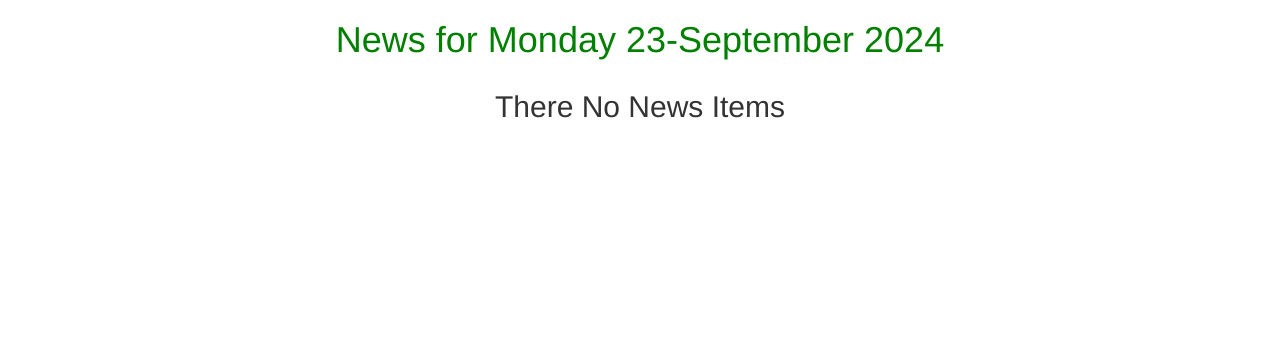
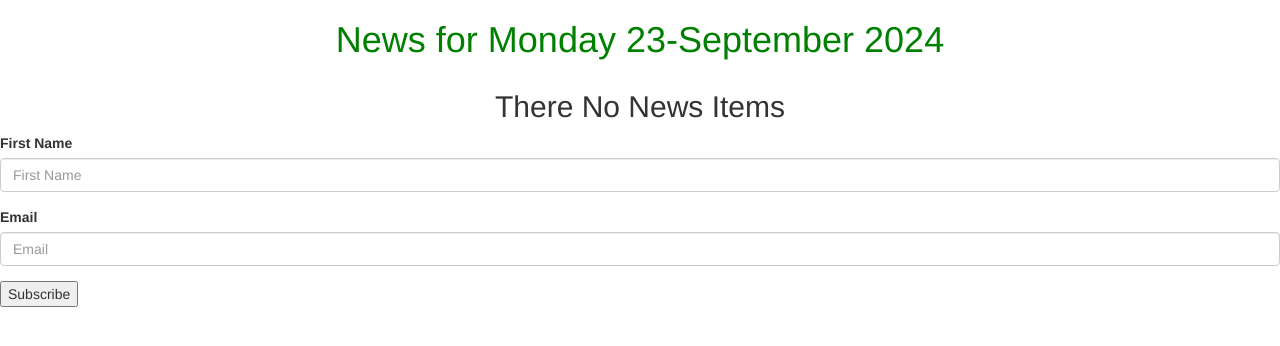
Before and after one commit to MuliJob/Baraton-Tribune, a Django app: page / in a window 1280 px wide. Shown: the part 52-398 px from the top of the page. Run offline with Django 5.2, Linux system fonts and the light colour scheme; data that the repository does not hold is empty; some libraries are stand-ins or nearby versions.

Commit message:
creating form for newsletter subscription

```diff
--- /dev/null
+++ b/news/forms.py
@@ -0,0 +1,5 @@
+from django import forms
+
+class NewsLetterForm(forms.Form):
+    your_name = forms.CharField(label='First Name',max_length=30)
+    email = forms.EmailField(label='Email')
--- a/news/templates/all-news/today-news.html
+++ b/news/templates/all-news/today-news.html
@@ -1,4 +1,5 @@
 {%extends 'all-news/base.html'%}
+{% load bootstrap3 %}
 {% block content %}
 {{ block.super}}
 
@@ -23,6 +24,15 @@
     <h2 class="text-center">There No News Items</h2>
   </div>
   {% endfor %}
+</div>
+<div class="container-fluid"></div>
+
+  <form  action="{%url 'newsToday'%}" method="post">
+    {%csrf_token%}
+
+    {% bootstrap_form letterForm layout='inline' %}
+    <input type="submit" value="Subscribe">
+  </form>
 
 </div>
 
--- a/news/views.py
+++ b/news/views.py
@@ -2,13 +2,19 @@ from django.shortcuts import render,redirect
 from django.http import HttpResponse, Http404
 import datetime as dt
 from .models import Article
+from .forms import NewsLetterForm
 
 # Create your views here.
 def news_today(request):
     date = dt.date.today()
     news = Article.todays_news()
-    return render(request, 'all-news/today-news.html', {"date": date,"news":news})
-
+    if request.method == 'POST':
+        form = NewsLetterForm(request.POST)
+        if form.is_valid():
+            print('valid')
+    else:
+        form = NewsLetterForm()
+    return render(request, 'all-news/today-news.html', {"date": date,"news":news,"letterForm":form})
 
 def past_days_news(request, past_date):
     try:
```
